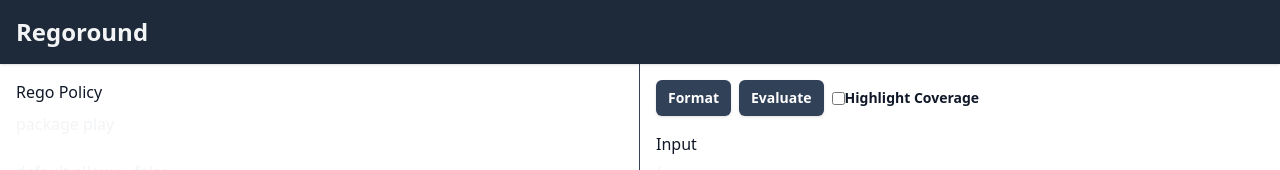
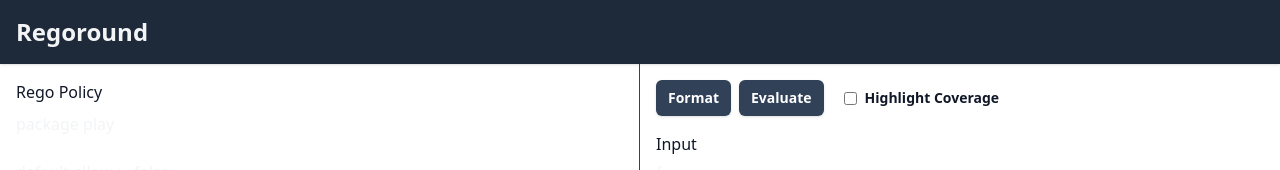
Before and after one commit to SencilloDev/regoround, a plain HTML site: page service/static/index.html in a window 1280 px wide. Shown: the top 170 px of the page. Drawn offline with nearby package versions, Linux system fonts and the light colour scheme; no server answers.

Commit message:
update styling and remove unneeded js code

```diff
--- a/service/static/index.html
+++ b/service/static/index.html
@@ -45,7 +45,7 @@
       <div class="flex gap-2">
         <button id="format" type="button" class="inline-flex items-center rounded-md bg-slate-700 px-3 py-2 text-sm font-semibold text-white shadow-sm hover:bg-slate-600 focus-visible:outline focus-visible:outline-2 focus-visible:outline-offset-2 focus-visible:outline-indigo-600 text-gray-900">Format</button>
         <button name="evaluate" id="evaluate" type="submit" form="playground" class="inline-flex items-center rounded-md bg-slate-700 px-3 py-2 text-sm font-semibold text-white shadow-sm hover:bg-slate-600 focus-visible:outline focus-visible:outline-2 focus-visible:outline-offset-2 focus-visible:outline-indigo-600 text-gray-900">Evaluate</button>
-        <label class="flex items-center space-x-2">
+        <label class="flex items-center px-3 space-x-2">
           <input type="checkbox" id="coverageToggle" />
           <span class="text-sm font-semibold text-gray-900">Highlight Coverage</span>
         </label>
--- a/service/static/index.js
+++ b/service/static/index.js
@@ -133,10 +133,6 @@
   }
 });
 
-//.addEventListener("change", (e) => {
-//  coverageEnabled = e.target.checked;
-//});
-
 async function sendRequest() {
   saveEditorContent();
   compressAndUpdateURL();
@@ -165,7 +161,6 @@
     clearAllHighlights(editors.package);
 
     if (coverageToggle.checked) {
-      console.log("enabled");
       highlightLines(editors.package, data);
     }
     let eval = atob(data.data);
```
Also changed, not shown: service/static/output.css.
